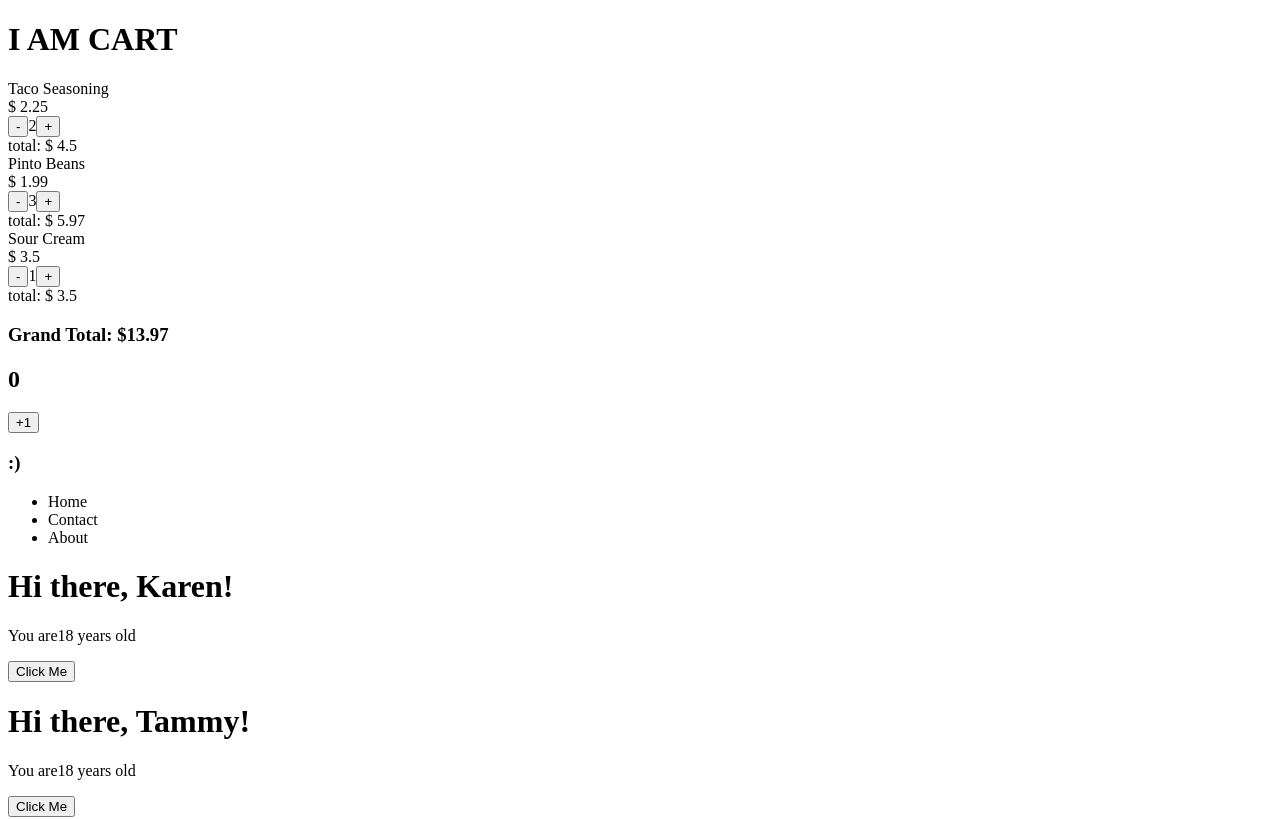
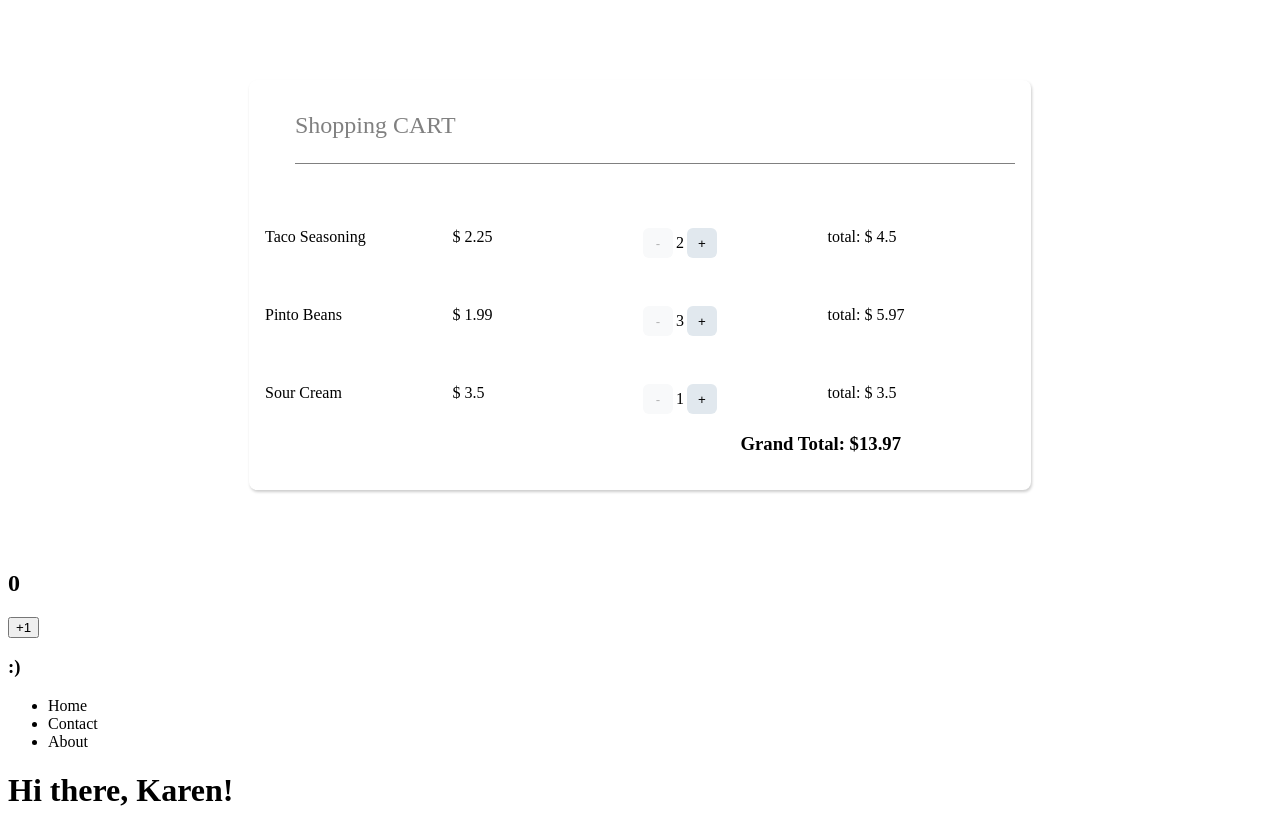
Before and after one commit to shaar1/react-tr-ning, a React (Create React App) app in the folder my-app/: page / in a window 1280 px wide. Shown: the top 819 px of the page. Built offline with nearby package versions, Linux system fonts and the light colour scheme.

Commit message:
träning om React

```diff
--- /dev/null
+++ b/my-app/src/Cart.css
@@ -0,0 +1,23 @@
+.Cart {
+    width: 750px;
+    margin: 80px auto;
+    background: white;
+    border-radius: 8px;
+    box-shadow: 1px 2px 3px 0px rgba(0, 0, 0, 0.2);
+    display: flex;
+    flex-direction: column;
+    padding: 1em;
+}
+
+.Cart-title {
+    border-bottom: 1px solid gray;
+    color: gray;
+    font-size: 1.5em;
+    font-weight: 400;
+    padding-bottom: 1em;
+    margin-left: 30px;
+}
+
+.Cart-total {
+    margin-left: 25.4em;
+}
--- a/my-app/src/Cart.js
+++ b/my-app/src/Cart.js
@@ -1,5 +1,6 @@
 import React, { useState } from "react";
 import CartItem from "./CartItem";
+import "./Cart.css";
 
 function Cart({ items }) {
 
@@ -21,13 +22,13 @@
 
     return (
         <div className="Cart">
-            <h1> I AM CART</h1>
-            <div className="CartItem">
+            <h1 className="Cart-title"> Shopping CART</h1>
+            <div className="Cart-items">
                 {items.map(item => (
                     <CartItem key={item.id} updateQty={updateQty} {...item} />
                 ))}
             </div>
-            <h3>Grand Total: ${grandTotal}</h3>
+            <h3 className="Cart-total">Grand Total: ${grandTotal}</h3>
         </div>
     )
 }
--- /dev/null
+++ b/my-app/src/CartItem.css
@@ -0,0 +1,22 @@
+.CartItem {
+    margin-top: 3em;
+    display: flex;
+    justify-content: space-between;
+}
+
+.CartItem div {
+    width: 25%;
+}
+
+.CartItem button {
+    width: 30px;
+    height: 30px;
+    background-color: #e1e8ee;
+    border-radius: 6px;
+    margin: 0 3px;
+    border: none;
+}
+
+.CartItem button:disabled {
+    background-color: #f8f9fa;
+}
--- a/my-app/src/CartItem.js
+++ b/my-app/src/CartItem.js
@@ -1,4 +1,6 @@
 import React from "react";
+import "./CartItem.css"
+
 
 function CartItem({ id, name, price, qty, updateQty }) {
   const addOne = () => updateQty(id, qty + 1);
@@ -9,7 +11,7 @@
       <div>{name}</div>
       <div>$ {price}</div>
       <div>
-        <button onClick={subtractOne}>-</button>
+        <button onClick={subtractOne} disabled={true}>-</button>
         {qty}
         <button onClick={addOne}>+</button>
       </div>
```
Also changed, not shown: 1 other file (tests, documents, lock files or other folders).
